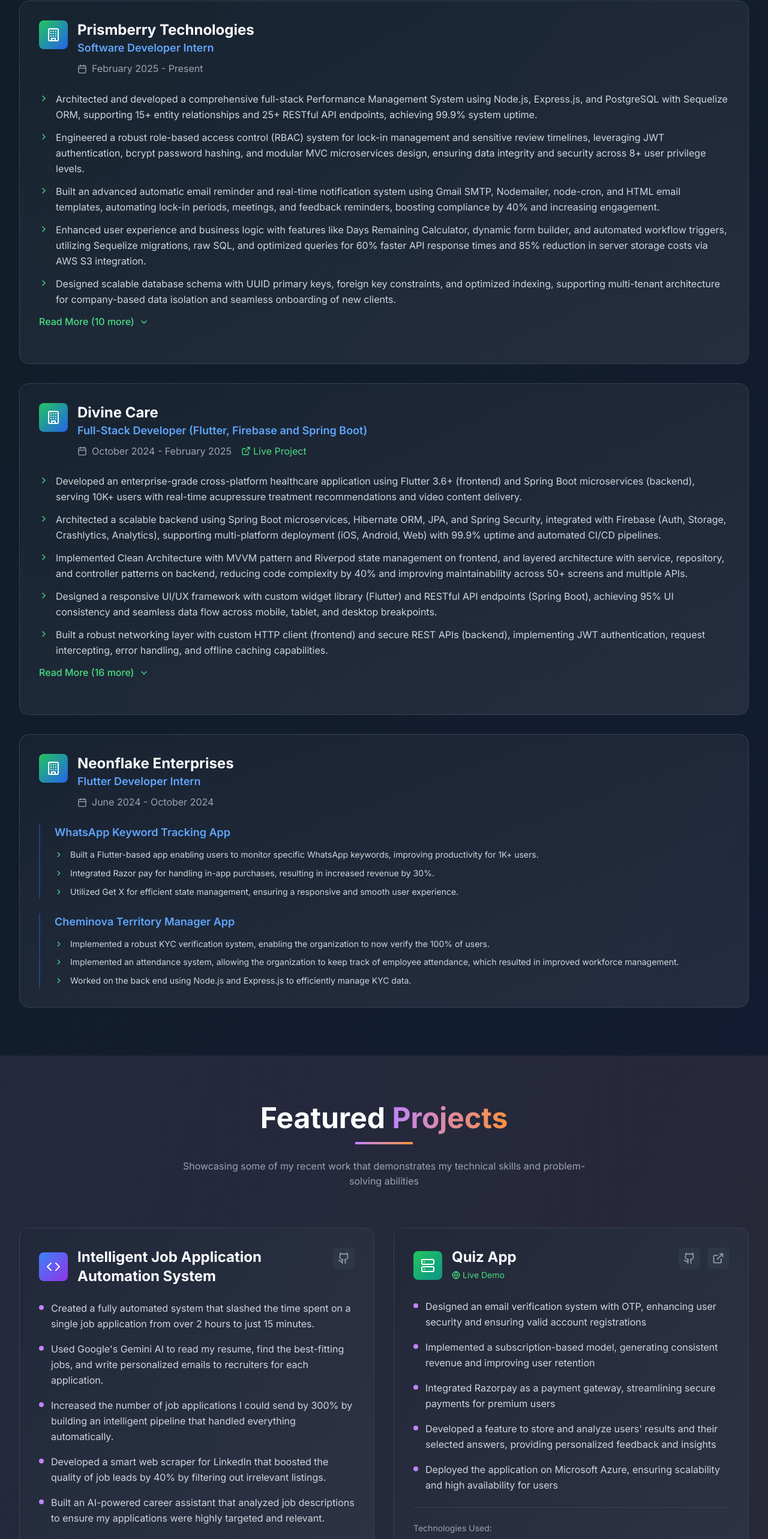
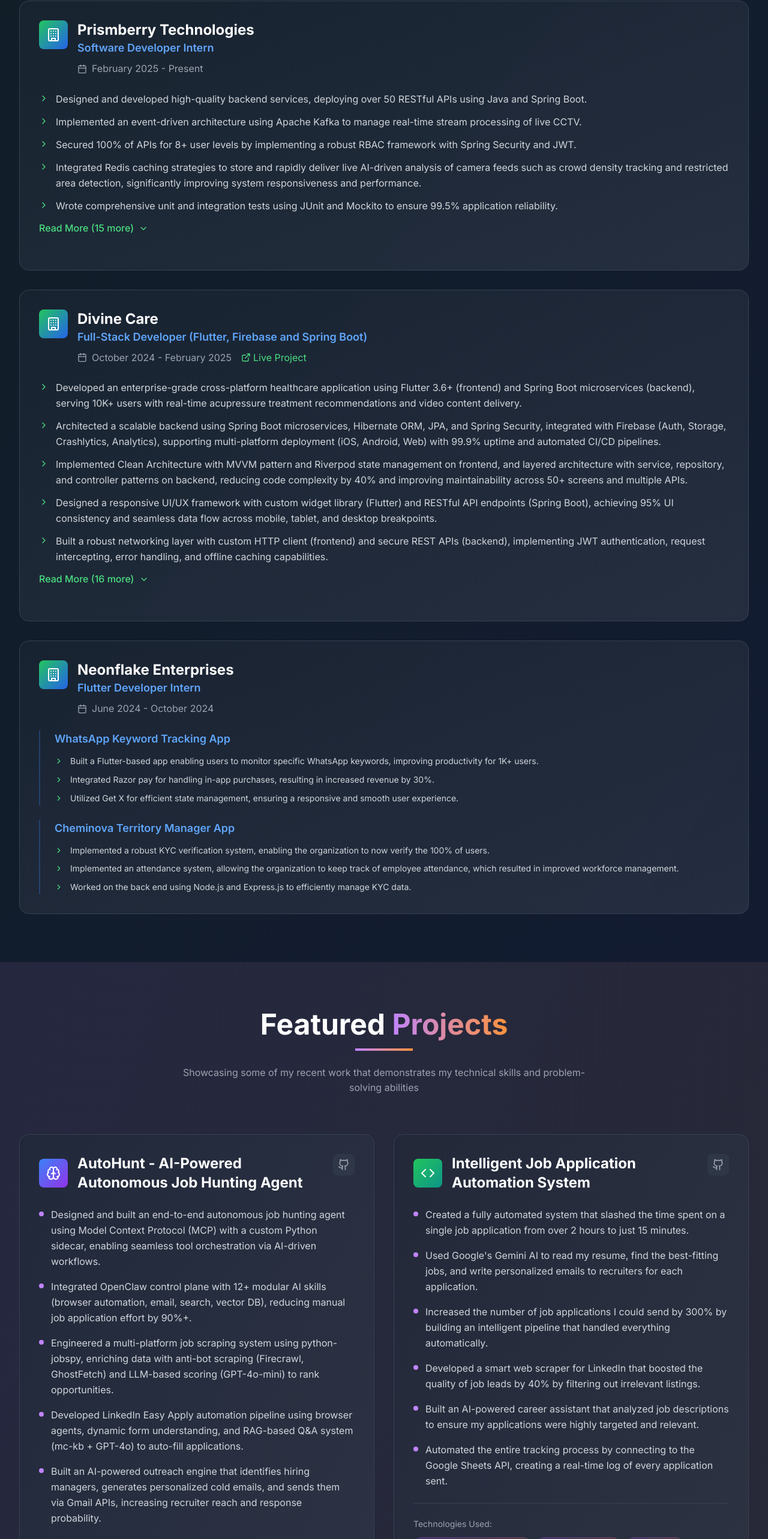
Before and after one commit to kratikpal/kratikpal.github.io, a React (Vite) app: page / in a window 1280 px wide. Shown: the part 3023-5589 px from the top of the page at 60% size. Built offline with nearby package versions, Linux system fonts and the light colour scheme.

Commit message:
Add: Auto hunt project

```diff
--- a/src/data/resume.ts
+++ b/src/data/resume.ts
@@ -51,7 +51,12 @@
       role: "Software Developer Intern",
       duration: "February 2025 - Present",
       achievements: [
-        "Architected and developed a comprehensive full-stack Performance Management System using Node.js, Express.js, and PostgreSQL with Sequelize ORM, supporting 15+ entity relationships and 25+ RESTful API endpoints, achieving 99.9% system uptime.",
+        "Designed and developed high-quality backend services, deploying over 50 RESTful APIs using Java and Spring Boot.",
+        "Implemented an event-driven architecture using Apache Kafka to manage real-time stream processing of live CCTV.",
+        "Secured 100% of APIs for 8+ user levels by implementing a robust RBAC framework with Spring Security and JWT.",
+        "Integrated Redis caching strategies to store and rapidly deliver live AI-driven analysis of camera feeds such as crowd density tracking and restricted area detection, significantly improving system responsiveness and performance.",
+        "Wrote comprehensive unit and integration tests using JUnit and Mockito to ensure 99.5% application reliability.",
+        "Architected and developed a comprehensive full-stack Performance Management System using Java, Spring Boot, and PostgreSQL, supporting 15+ entity relationships and 25+ RESTful API endpoints, achieving 99.9% system uptime.",
         "Engineered a robust role-based access control (RBAC) system for lock-in management and sensitive review timelines, leveraging JWT authentication, bcrypt password hashing, and modular MVC microservices design, ensuring data integrity and security across 8+ user privilege levels.",
         "Built an advanced automatic email reminder and real-time notification system using Gmail SMTP, Nodemailer, node-cron, and HTML email templates, automating lock-in periods, meetings, and feedback reminders, boosting compliance by 40% and increasing engagement.",
         "Enhanced user experience and business logic with features like Days Remaining Calculator, dynamic form builder, and automated workflow triggers, utilizing Sequelize migrations, raw SQL, and optimized queries for 60% faster API response times and 85% reduction in server storage costs via AWS S3 integration.",
@@ -138,6 +143,30 @@
   ],
 
   projects: [
+    {
+      name: "AutoHunt - AI-Powered Autonomous Job Hunting Agent",
+      github: "https://github.com/kratikpal/auto_hunt",
+      technologies: [
+        "OpenClaw",
+        "GPT-4o",
+        "MCP",
+        "Python",
+        "Docker",
+        "SQLite",
+        "ClawHub Skills",
+      ],
+      description: [
+        "Designed and built an end-to-end autonomous job hunting agent using Model Context Protocol (MCP) with a custom Python sidecar, enabling seamless tool orchestration via AI-driven workflows.",
+        "Integrated OpenClaw control plane with 12+ modular AI skills (browser automation, email, search, vector DB), reducing manual job application effort by 90%+.",
+        "Engineered a multi-platform job scraping system using python-jobspy, enriching data with anti-bot scraping (Firecrawl, GhostFetch) and LLM-based scoring (GPT-4o-mini) to rank opportunities.",
+        "Developed LinkedIn Easy Apply automation pipeline using browser agents, dynamic form understanding, and RAG-based Q&A system (mc-kb + GPT-4o) to auto-fill applications.",
+        "Built an AI-powered outreach engine that identifies hiring managers, generates personalized cold emails, and sends them via Gmail APIs, increasing recruiter reach and response probability.",
+        "Designed a referral discovery system leveraging LinkedIn network ingestion and ranking logic to automate targeted referral requests.",
+        "Implemented a self-improving feedback loop using capability-evolution techniques to optimize job scoring and outreach strategies over time.",
+        "Architected a scalable microservices-style system with Docker, SQLite-based CRM, cron scheduling, and persistent memory for tracking application lifecycle.",
+        "Reduced job application time per role from 15+ minutes to <2 minutes, enabling a 5x increase in daily applications with higher relevance.",
+      ],
+    },
     {
       name: "Intelligent Job Application Automation System",
       technologies: [
```
